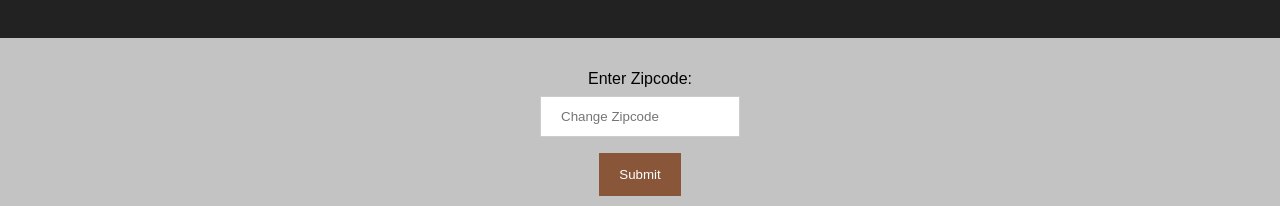
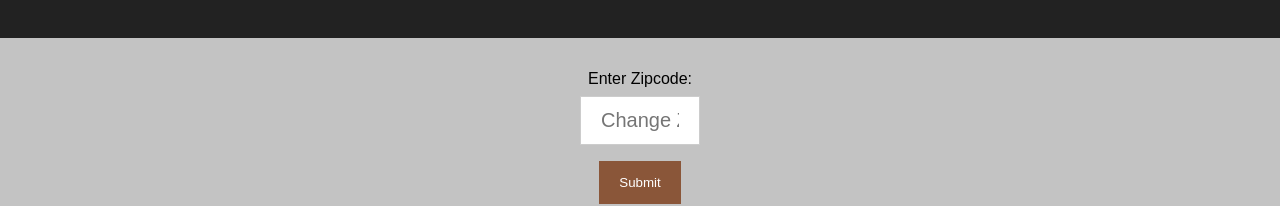
Before and after one commit to LambdaA-Team/DV, a React (Create React App) app: page / in a window 1280 px wide. Shown: the part 306-512 px from the top of the page. Built offline with nearby package versions, Linux system fonts and the light colour scheme; no server answers; the HTML template or start-up script is replaced by a standard one.

Commit message:
centered zipcode entry text and rephrazed location info

```diff
--- a/src/App.css
+++ b/src/App.css
@@ -29,7 +29,12 @@
   padding: 0;
 }
 
+.form-control {
+  text-align: center;
+  font-size: 20px;
+}
+
 .form-group {
   margin: auto;
-  width: 200px;
+  width: 120px;
 }
--- a/src/components/GeoLocation.js
+++ b/src/components/GeoLocation.js
@@ -52,7 +52,7 @@ class GeoLocation extends Component {
   updatePosition(position) {
     this.getZipcode(position.coords.latitude, position.coords.longitude);
     var message = '';
-    message = 'Your location is:';
+    message = 'Current Location Selected';
     this.setState({
       message: message,
       latitude: position.coords.latitude,
@@ -72,9 +72,11 @@ class GeoLocation extends Component {
   render() {
     return (
       <div className="panel panel-default">
-        <div className="panel-heading">{this.state.message}</div>
         <div className="panel-body">
-          <p>{this.state.zipcode ? 'Zipcode: ' + this.state.zipcode : ''}</p>
+          <p>
+            {this.state.message}
+            {this.state.zipcode ? ': ' + this.state.zipcode : ''}
+          </p>
           <form onSubmit={this.handleQuerysubmit}>
             <div className="form-group">
               <label htmlFor="exampleInputEmail1">Enter Zipcode: </label>
```
